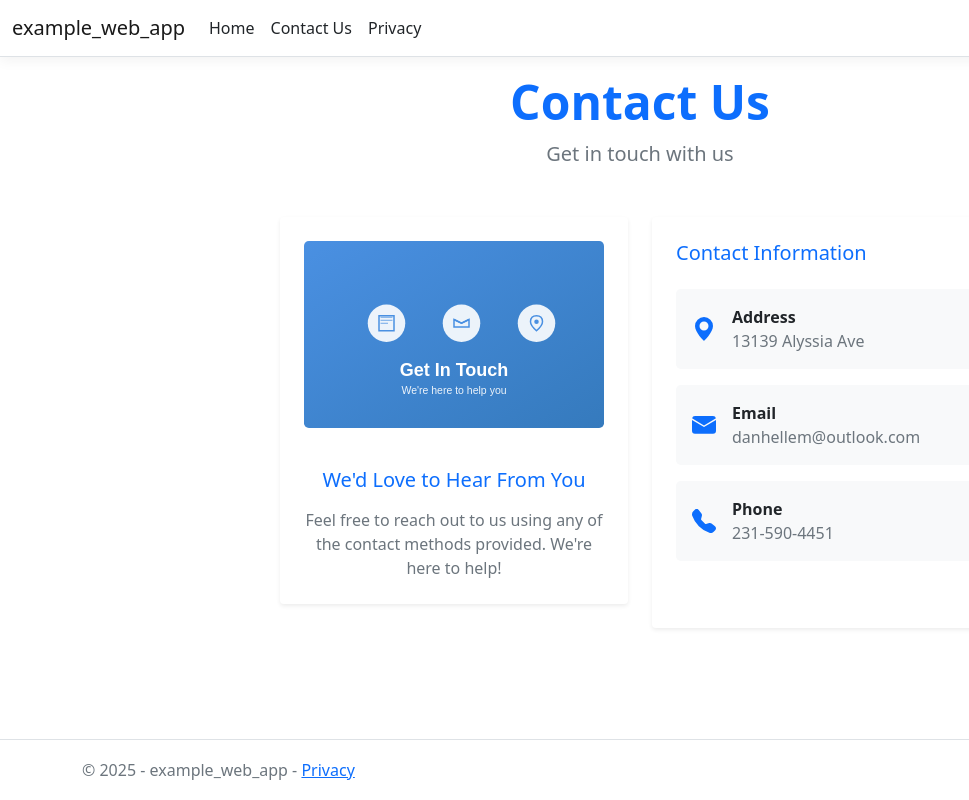
After one commit to danhellem/dotnet-project-example, an ASP.NET Core app: template example-web-app/Views/Home/ContactUs.cshtml in a window 1280 px wide. The commit adds this page. Shown: the whole page, without its empty margins (0-969 px from the left). Run offline with ASP.NET Core 8, Linux system fonts and the light colour scheme; the template is opened without the code that fills it, so the values that code supplies are empty; style sheets or scripts are compiled from the project's sources.

Commit message:
Add Contact Us page with navigation and styled contact information
Co-authored-by: danhellem <10525048+danhellem@users.noreply.github.com>

```diff
--- a/example-web-app/Controllers/HomeController.cs
+++ b/example-web-app/Controllers/HomeController.cs
@@ -23,6 +23,11 @@ namespace example_web_app.Controllers
             return View();
         }
 
+        public IActionResult ContactUs()
+        {
+            return View();
+        }
+
         [ResponseCache(Duration = 0, Location = ResponseCacheLocation.None, NoStore = true)]
         public IActionResult Error()
         {
--- /dev/null
+++ b/example-web-app/Views/Home/ContactUs.cshtml
@@ -0,0 +1,72 @@
+@{
+    ViewData["Title"] = "Contact Us";
+}
+
+<div class="container">
+    <div class="row justify-content-center">
+        <div class="col-lg-8">
+            <div class="text-center mb-5">
+                <h1 class="display-5 fw-bold text-primary">@ViewData["Title"]</h1>
+                <p class="lead text-muted">Get in touch with us</p>
+            </div>
+
+            <div class="row">
+                <div class="col-md-6 mb-4">
+                    <div class="card h-100 shadow-sm border-0">
+                        <div class="card-body text-center p-4">
+                            <div class="mb-3">
+                                <img src="~/images/contact-image.svg" alt="Contact Us" class="img-fluid rounded-3 mb-4" style="max-height: 250px; width: 100%; object-fit: cover;" />
+                            </div>
+                            <h5 class="card-title text-primary mb-3">We'd Love to Hear From You</h5>
+                            <p class="card-text text-muted">Feel free to reach out to us using any of the contact methods provided. We're here to help!</p>
+                        </div>
+                    </div>
+                </div>
+
+                <div class="col-md-6">
+                    <div class="card h-100 shadow-sm border-0">
+                        <div class="card-body p-4">
+                            <h5 class="card-title text-primary mb-4">Contact Information</h5>
+
+                            <div class="contact-item d-flex align-items-center mb-3 p-3 bg-light rounded-3">
+                                <div class="icon-wrapper me-3">
+                                    <svg xmlns="http://www.w3.org/2000/svg" width="24" height="24" fill="currentColor" class="bi bi-geo-alt-fill text-primary" viewBox="0 0 16 16">
+                                        <path d="M8 16s6-5.686 6-10A6 6 0 0 0 2 6c0 4.314 6 10 6 10zm0-7a3 3 0 1 1 0-6 3 3 0 0 1 0 6z"/>
+                                    </svg>
+                                </div>
+                                <div>
+                                    <strong class="d-block text-dark">Address</strong>
+                                    <span class="text-muted">13139 Alyssia Ave</span>
+                                </div>
+                            </div>
+
+                            <div class="contact-item d-flex align-items-center mb-3 p-3 bg-light rounded-3">
+                                <div class="icon-wrapper me-3">
+                                    <svg xmlns="http://www.w3.org/2000/svg" width="24" height="24" fill="currentColor" class="bi bi-envelope-fill text-primary" viewBox="0 0 16 16">
+                                        <path d="M.05 3.555A2 2 0 0 1 2 2h12a2 2 0 0 1 1.95 1.555L8 8.414.05 3.555ZM0 4.697v7.104a2 2 0 0 0 2 2h12a2 2 0 0 0 2-2V4.697l-8 4.646-8-4.646Z"/>
+                                    </svg>
+                                </div>
+                                <div>
+                                    <strong class="d-block text-dark">Email</strong>
+                                    <a href="mailto:danhellem@outlook.com" class="text-muted text-decoration-none">danhellem@outlook.com</a>
+                                </div>
+                            </div>
+
+                            <div class="contact-item d-flex align-items-center mb-3 p-3 bg-light rounded-3">
+                                <div class="icon-wrapper me-3">
+                                    <svg xmlns="http://www.w3.org/2000/svg" width="24" height="24" fill="currentColor" class="bi bi-telephone-fill text-primary" viewBox="0 0 16 16">
+                                        <path fill-rule="evenodd" d="M1.885.511a1.745 1.745 0 0 1 2.61.163L6.29 2.98c.329.423.445.974.315 1.494l-.547 2.19a.678.678 0 0 0 .178.643l2.457 2.457a.678.678 0 0 0 .644.178l2.189-.547a1.745 1.745 0 0 1 1.494.315l2.306 1.794c.829.645.905 1.87.163 2.611l-1.034 1.034c-.74.74-1.846 1.065-2.877.702a18.634 18.634 0 0 1-7.01-4.42 18.634 18.634 0 0 1-4.42-7.009c-.362-1.03-.037-2.137.703-2.877L1.885.511z"/>
+                                    </svg>
+                                </div>
+                                <div>
+                                    <strong class="d-block text-dark">Phone</strong>
+                                    <a href="tel:231-590-4451" class="text-muted text-decoration-none">231-590-4451</a>
+                                </div>
+                            </div>
+                        </div>
+                    </div>
+                </div>
+            </div>
+        </div>
+    </div>
+</div>
--- a/example-web-app/Views/Shared/_Layout.cshtml
+++ b/example-web-app/Views/Shared/_Layout.cshtml
@@ -21,6 +21,9 @@
                     <ul class="navbar-nav flex-grow-1">
                         <li class="nav-item">
                             <a class="nav-link text-dark" asp-area="" asp-controller="Home" asp-action="Index">Home</a>
+                        </li>
+                        <li class="nav-item">
+                            <a class="nav-link text-dark" asp-area="" asp-controller="Home" asp-action="ContactUs">Contact Us</a>
                         </li>
                         <li class="nav-item">
                             <a class="nav-link text-dark" asp-area="" asp-controller="Home" asp-action="Privacy">Privacy</a>
```
Also changed, not shown: example-web-app/wwwroot/images/contact-image.svg (added).
